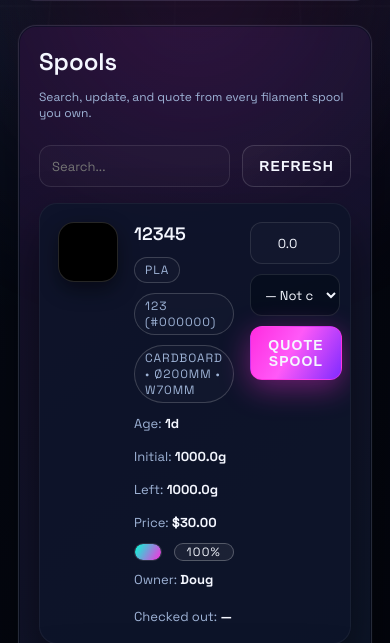
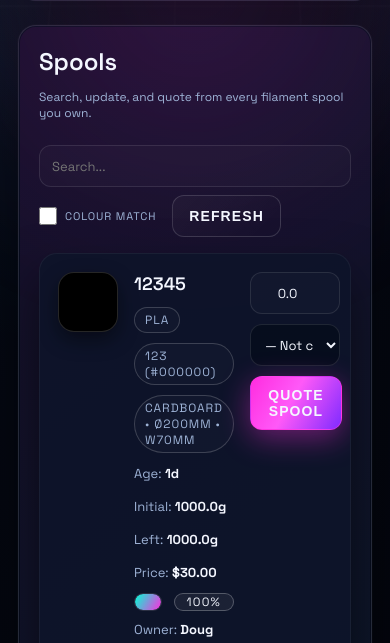
Before and after one commit to DjjC13/Filament-Tracker, a Flask app: page / in a window 390 px wide. Shown: the part 857-1500 px from the top of the page. Run offline with Flask 3, Linux system fonts and the light colour scheme; the visitor is signed in with stand-in values (Sample User, id 1).

Commit message:
Added Colour Swatch Search

```diff
--- a/static/styles.css
+++ b/static/styles.css
@@ -247,13 +247,14 @@ h3 {
 
 .search-bar {
   flex-wrap: nowrap;
-  max-width: 360px;
-  width: 100%;
+  width: auto;
+  justify-content: flex-end;
+  flex: 0 0 auto;
 }
 
 .search-bar .input {
-  flex: 1 1 auto;
-  min-width: 0;
+  flex: 0 0 220px;
+  min-width: 220px;
   height: 42px;
 }
 
@@ -262,9 +263,80 @@ h3 {
   height: 42px;
 }
 
+.toggle-inline {
+  display: inline-flex;
+  align-items: center;
+  gap: 8px;
+  min-width: auto;
+  letter-spacing: 0.08em;
+  text-transform: uppercase;
+}
+
+.toggle-inline input[type="checkbox"] {
+  width: 18px;
+  height: 18px;
+  margin: 0;
+  accent-color: var(--accent);
+}
+
+.search-bar input[type="color"] {
+  width: 42px;
+  min-width: 42px;
+  height: 42px;
+  border-radius: 10px;
+}
+
+.search-bar input[type="range"] {
+  width: 120px;
+  min-width: 120px;
+  margin: 0;
+  accent-color: var(--accent);
+  height: 24px;
+  padding: 0;
+}
+
+.compact-toggle {
+  font-size: 11px;
+  white-space: nowrap;
+}
+
+.color-filter-controls {
+  gap: 8px;
+  flex-wrap: nowrap;
+  overflow: hidden;
+  max-width: 230px;
+  opacity: 1;
+  transform: translateX(0);
+  transform-origin: left center;
+  transition:
+    max-width 220ms ease,
+    opacity 180ms ease,
+    transform 220ms ease;
+}
+
+.color-filter-controls.hidden {
+  max-width: 0;
+  opacity: 0;
+  transform: translateX(8px);
+  pointer-events: none;
+}
+
+.sensitivity-value {
+  min-width: 42px;
+  text-align: right;
+  font-size: 12px;
+  letter-spacing: 0.08em;
+  text-transform: uppercase;
+  color: var(--highlight);
+}
+
 .space {
   justify-content: space-between;
   align-items: flex-start;
+}
+
+.spools-header {
+  flex-wrap: nowrap;
 }
 
 .btn {
@@ -519,6 +591,32 @@ label textarea {
   .actions .row {
     flex-wrap: wrap;
   }
+  .search-bar {
+    max-width: 100%;
+    flex-wrap: wrap;
+    justify-content: flex-start;
+    gap: 8px;
+    width: 100%;
+    flex: 1 1 100%;
+  }
+  .spools-header {
+    flex-wrap: wrap;
+  }
+  .search-bar .input {
+    flex: 1 1 100%;
+    min-width: 0;
+  }
+  .search-bar input[type="range"] {
+    width: 100%;
+    min-width: 0;
+  }
+  .color-filter-controls {
+    max-width: 100%;
+    width: 100%;
+  }
+  .sensitivity-value {
+    text-align: left;
+  }
 }
 
 .list {
@@ -750,6 +848,12 @@ input[type="color"] {
   cursor: pointer;
 }
 
+input[type="color"]:disabled,
+input[type="range"]:disabled {
+  opacity: 0.45;
+  cursor: not-allowed;
+}
+
 input[type="color"]::-webkit-color-swatch {
   border-radius: 10px;
   border: none;
--- a/templates/index.html
+++ b/templates/index.html
@@ -48,7 +48,7 @@
     </section>
 
     <section class="card">
-      <div class="row space">
+      <div class="row space spools-header">
         <div>
           <h2>Spools</h2>
           <p class="muted small">Search, update, and quote from every filament spool you own.</p>
@@ -56,6 +56,15 @@
         </div>
         <div class="row search-bar">
           <input id="search" class="input" placeholder="Search..." />
+          <label class="toggle-inline compact-toggle" for="colorFilterEnabled" title="Enable fuzzy color search">
+            <input type="checkbox" id="colorFilterEnabled" />
+            Colour Match
+          </label>
+          <div id="colorFilterControls" class="row color-filter-controls">
+            <input type="color" id="filterColorPicker" value="#ffff00" title="Pick a color" />
+            <input type="range" id="colorSensitivity" min="0" max="100" value="50" title="Color sensitivity" />
+            <div id="colorSensitivityValue" class="sensitivity-value">50%</div>
+          </div>
           <button id="btnRefresh" class="btn">Refresh</button>
         </div>
       </div>
```
Also changed, not shown: static/app.js (+120 -2 lines).
